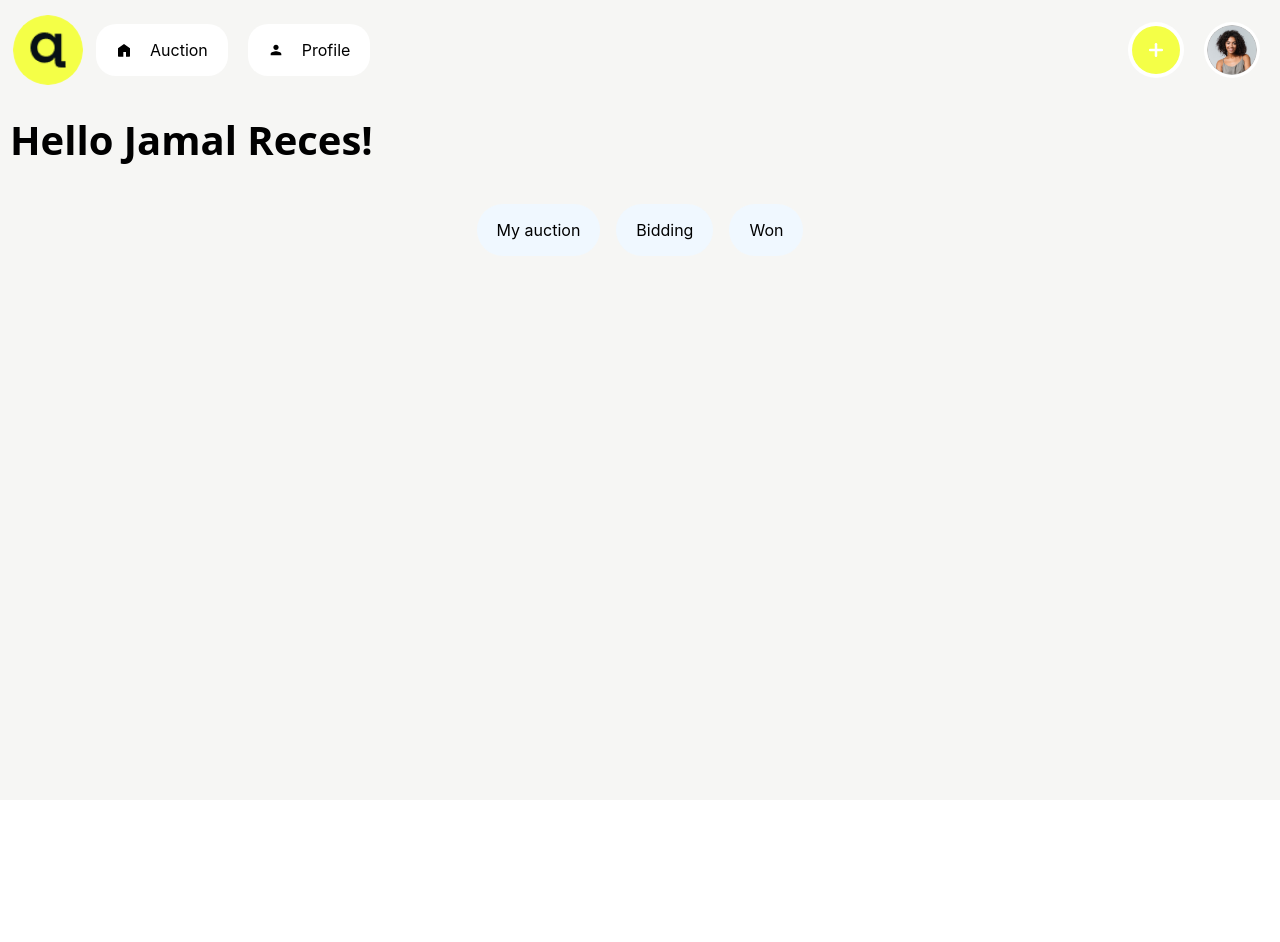
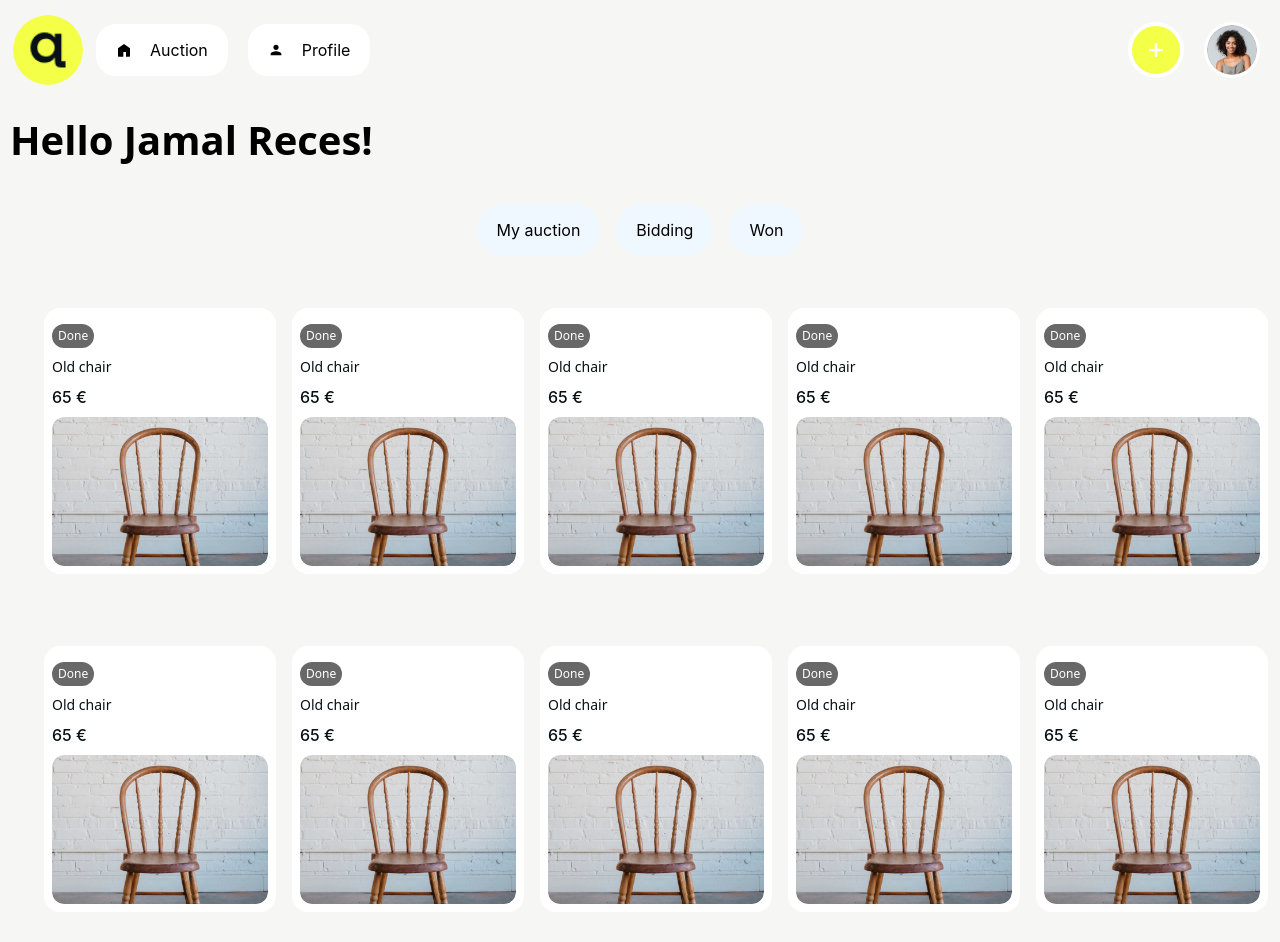
Before and after one commit to AndjelaShida/AuctionBay-Frontend, a React (Vite) app: page /won in a window 1280 px wide. Shown: the top 942 px of the page. Before the commit the page ends 800 px from the top, so only its background shows below. Built offline with nearby package versions, Linux system fonts and the light colour scheme.

Commit message:
profil/won

```diff
--- a/src/cards/auctionCard.tsx
+++ b/src/cards/auctionCard.tsx
@@ -25,6 +25,7 @@ interface Props {
 }
 
 const AuctionCard: React.FC<Props> = ({
+  //6 u prvom redu, 5 u drugom
   image,
   timeLeft,
   tag,
--- a/src/pages/profile/won.style.ts
+++ b/src/pages/profile/won.style.ts
@@ -11,6 +11,29 @@ export const Wrapper = styled.div`
   background-color: #F6F6F4 ;
   overflow-x: hidden;
 
+`;
+
+
+export const CardsGrid = styled.div`
+  display: grid;
+  grid-template-columns: repeat(6, 1fr);
+  gap: 16px;
+  padding: 20px;
+  width: 100%;
+  box-sizing: border-box;
+  background-color: #F6F6F4 ;
+
+  @media (max-width: 1200px) {
+    grid-template-columns: repeat(3, 1fr); // prilagodljivo za tablete
+  }
+
+  @media (max-width: 768px) {
+    grid-template-columns: repeat(2, 1fr); // mobilni
+  }
+
+  @media (max-width: 480px) {
+    grid-template-columns: 1fr;
+  }
 `;
 
 
--- a/src/pages/profile/won.tsx
+++ b/src/pages/profile/won.tsx
@@ -1,6 +1,9 @@
+import AuctionCard from "../../cards/auctionCard";
+import { auctionCardDone } from "../../cards/auctionCardData";
 import { HomeIcon, UserIcon } from "../../icons/homeIcon";
 import {
   ButtonGroup,
+  CardsGrid,
   IconButton,
   LeftGroup,
   Navbar,
@@ -14,6 +17,15 @@ import {
 
 
 const MyAuction: React.FC = () => {
+
+const doneCards = Array.from({ length: 11 }).map((_,index) => ({
+  ...auctionCardDone[0],
+    key: `done-${index}`,
+}));
+
+const firstRow = doneCards.slice(0, 6);
+const secondRow = doneCards.slice(6, 11);
+
   return (
     <Wrapper>
       <Navbar>
@@ -93,6 +105,35 @@ const MyAuction: React.FC = () => {
           <NavButton2 to="/bidding">Bidding</NavButton2>
           <NavButton2 to="/Won ">Won</NavButton2>
         </ButtonGroup>
+
+        <CardsGrid>
+  {firstRow.map((card) => (
+    <AuctionCard
+      key={card.key}
+      image={card.image}
+      tag={card.tag}
+      tagColor={card.tagColor}
+      timeLeft={card.timeLeft}
+      title={card.title}
+      price={card.price}
+    />
+  ))}
+</CardsGrid>
+
+<CardsGrid>
+  {secondRow.map((card) => (
+    <AuctionCard
+      key={card.key}
+      image={card.image}
+      tag={card.tag}
+      tagColor={card.tagColor}
+      timeLeft={card.timeLeft}
+      title={card.title}
+      price={card.price}
+    />
+  ))}
+</CardsGrid>
+
       </TabBar>
     </Wrapper>
   );
```
